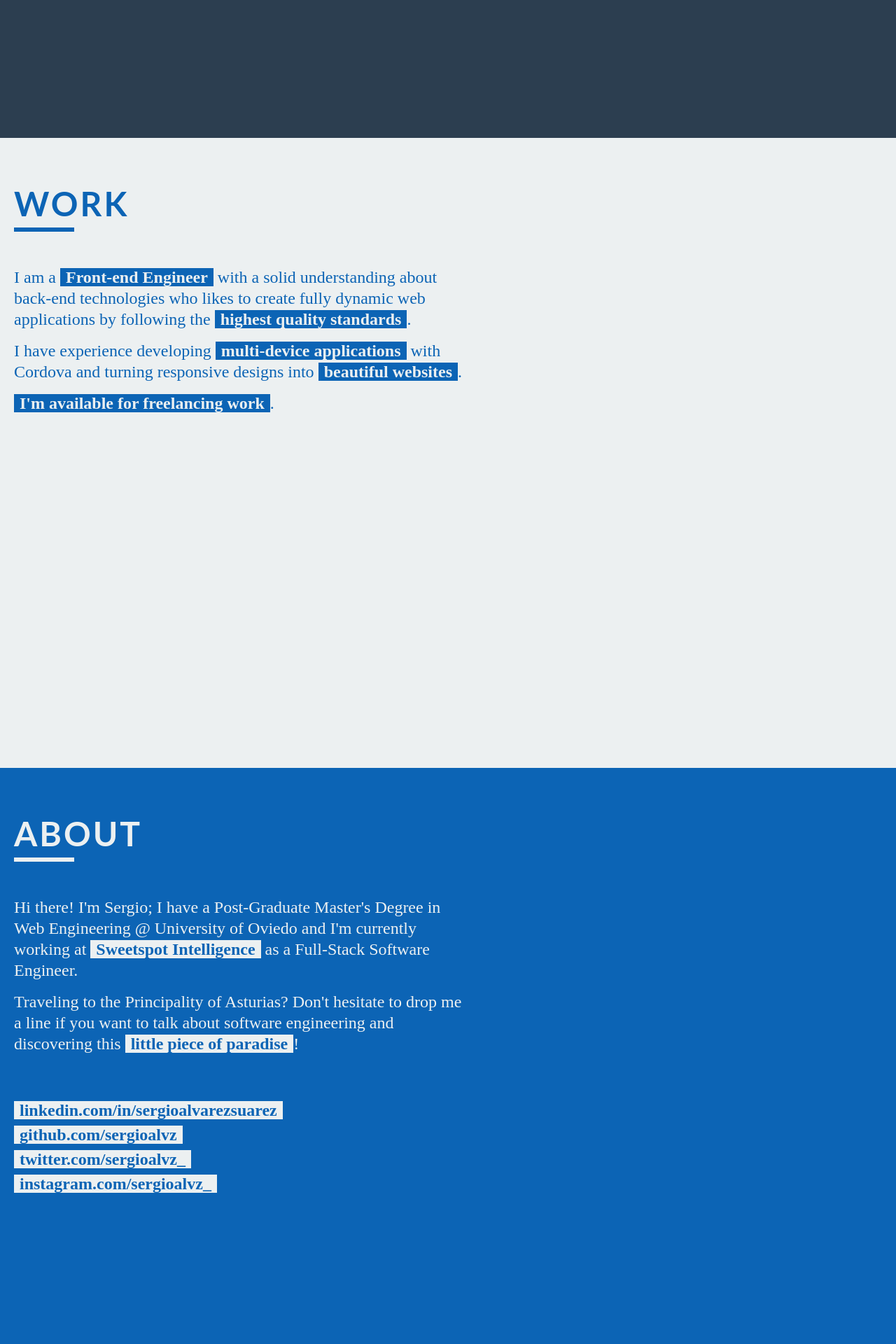
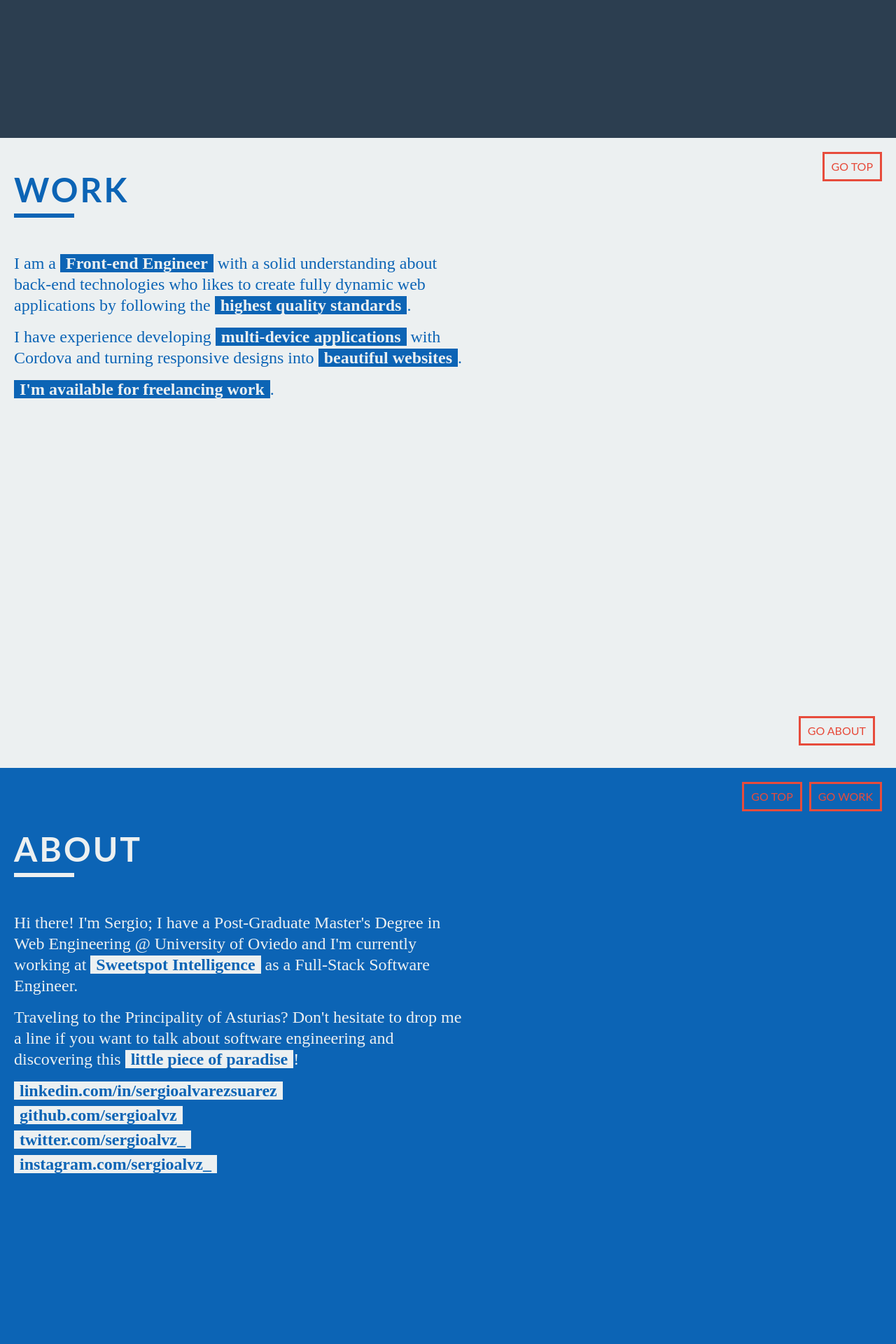
Before and after one commit to sergioalvz/sergioalvz.github.io, a Jekyll site: the page built from index.html, in a window 1280 px wide. Shown: the part 703-2623 px from the top of the page at 70% size. Built offline with Jekyll 4.4.1, drawn with Linux system fonts in a browser that asks for light colours; nearby versions of some CDN libraries; Markdown is read by kramdown in place of the engine named in the settings.

Commit message:
Add navigation hints

```diff
--- a/_sass/_about.scss
+++ b/_sass/_about.scss
@@ -1,7 +1,12 @@
 .about {
   background-color: $about-background-color;
+}
+
+.about__content {
   display: flex;
   flex-direction: column;
+  height: calc(100% - #{$btn-size});
+  width: 100%;
 }
 
 .about__title,
@@ -20,7 +25,6 @@
 
 .about__links {
   flex: 1;
-  margin-top: 50px;
 
   @include respond('slim') {
     margin: 10px 0 20px;
--- a/_sass/_btn.scss
+++ b/_sass/_btn.scss
@@ -1,8 +1,15 @@
+$btn-padding-size: 10px;
+$btn-border-size: 3px;
+$btn-font-size: 16px;
+
+$btn-size: ($btn-padding-size * 2) + ($btn-border-size * 2) + $btn-font-size;
+
 .btn {
-  border-width: 3px;
+  border-width: $btn-border-size;
   border-style: solid;
   display: inline-block;
-  padding: 10px;
+  font-size: $btn-font-size;
+  padding: $btn-padding-size;
 
   cursor: pointer;
   text-decoration: none;
--- /dev/null
+++ b/_sass/_nav-button.scss
@@ -0,0 +1,16 @@
+.nav-button {
+  float: right;
+  margin-right: 10px;
+
+  color: $complementary-color;
+  font-family: $sans-serif-font-family;
+  text-transform: uppercase;
+
+  @include respond('slim') {
+    display: none;
+  }
+
+  &:first-of-type {
+    margin-right: 0;
+  }
+}
--- a/_sass/_panel.scss
+++ b/_sass/_panel.scss
@@ -14,7 +14,7 @@
   font-size: 48px;
   font-weight: 700;
   letter-spacing: 3px;
-  margin-top: 50px;
+  margin-top: 30px;
 
   text-transform: uppercase;
 
--- a/_sass/_work.scss
+++ b/_sass/_work.scss
@@ -1,5 +1,9 @@
 .work {
   background-color: $work-background-color;
+}
+
+.work__content {
+  height: calc(100% - #{$btn-size * 2});
 }
 
 .work__title,
--- a/css/main.scss
+++ b/css/main.scss
@@ -3,11 +3,14 @@
 
 @import 'lib/reset';
 
+@import 'settings';
+
 @import 'mixins';
 
-@import 'settings';
+@import 'btn';
+@import 'nav-button';
 @import 'panel';
+
 @import 'home';
 @import 'work';
 @import 'about';
-@import 'btn';
--- a/index.html
+++ b/index.html
@@ -4,7 +4,7 @@
 type: front-page
 ---
 
-<section class="panel home">
+<section class="panel home" id="home">
   <a href="mailto:sergio@codecoolture.com" class="btn home__talk">
     Let's talk!
   </a>
@@ -27,6 +27,9 @@
 </section>
 
 <section class="panel work" id="work">
+  <a href="#home" go-to="#home" class="btn nav-button">Go top</a>
+
+  <div class="work__content">
     <h1 class="work__title panel__title">work</h1>
     <hr class="work__title__underscore panel__title__underscore">
 
@@ -34,9 +37,16 @@
     <p class="panel__text work__text">I have experience developing <span class="panel__text__highlight work__text__highlight">multi-device applications</span> with Cordova and turning responsive designs into <span class="panel__text__highlight work__text__highlight">beautiful websites</span>.</p>
 
     <p class="panel__text work__text"><span class="panel__text__highlight work__text__highlight">I'm available for freelancing work</span>.</p>
+  </div>
+
+  <a href="#about" go-to="#about" class="btn nav-button">Go about</a>
 </section>
 
 <section class="panel about" id="about">
+  <a href="#work" go-to="#work" class="btn nav-button">Go work</a>
+  <a href="#home" go-to="#home" class="btn nav-button">Go top</a>
+
+  <div class="about__content">
     <h1 class="about__title panel__title">about</h1>
     <hr class="about__title__underscore panel__title__underscore">
 
@@ -59,6 +69,7 @@
     </ul>
 
     <p class="about__footer">Thanks for coming! :)</p>
+  </div>
 </section>
 
 <script type="text/javascript" src="javascript/main.js"></script>
```
Lines whose indentation alone changed are shown as unchanged.
